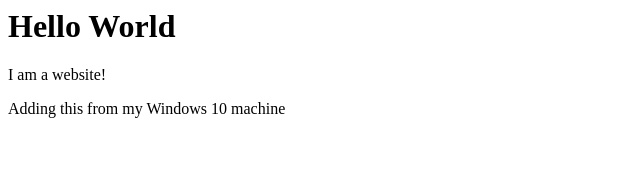
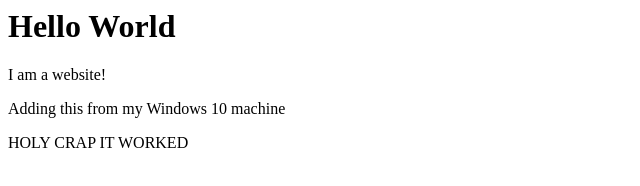
Before and after one commit to helloorange/webtest, a plain HTML site: page index.html in a window 1280 px wide. Shown: the whole page, without its empty margins (0-640 px from the left). Drawn offline with Linux system fonts and the light colour scheme.

Commit message:
it worked! win 10

```diff
--- a/index.html
+++ b/index.html
@@ -4,6 +4,7 @@
     <h1>Hello World</h1>
     <p>I am a website!</p>
     <p>Adding this from my Windows 10 machine</p>
+    <p>HOLY CRAP IT WORKED</p>
 </body>
 
 </html>
```
